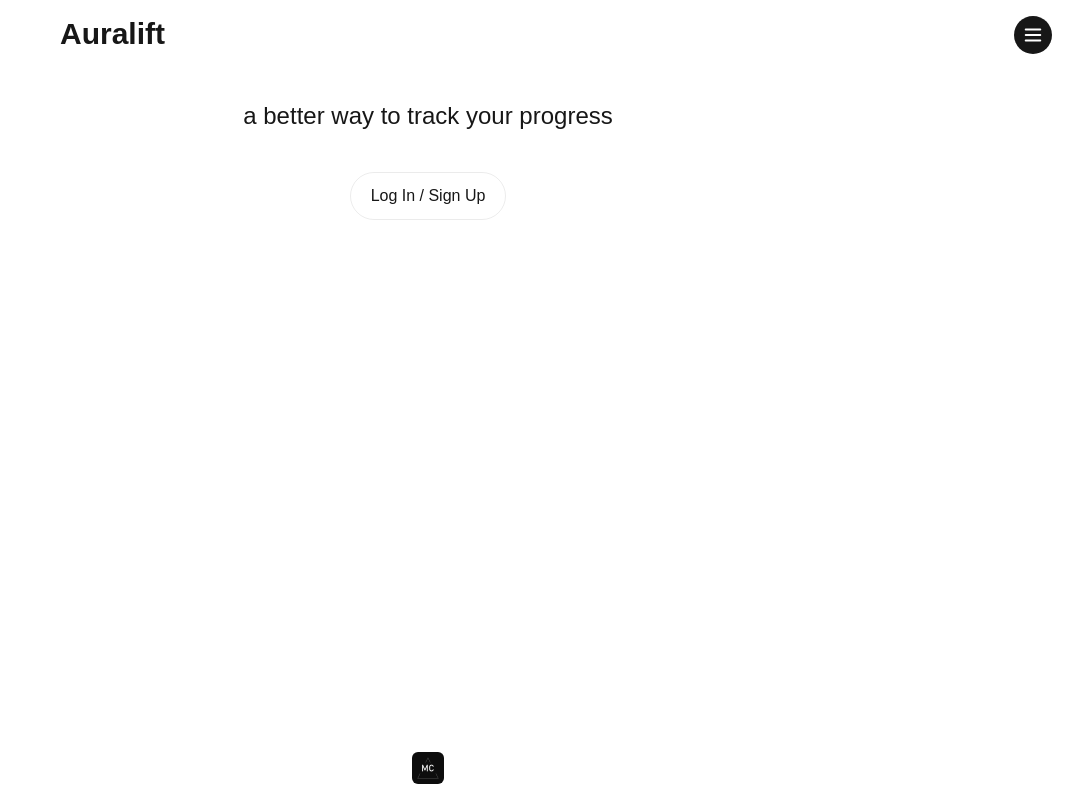
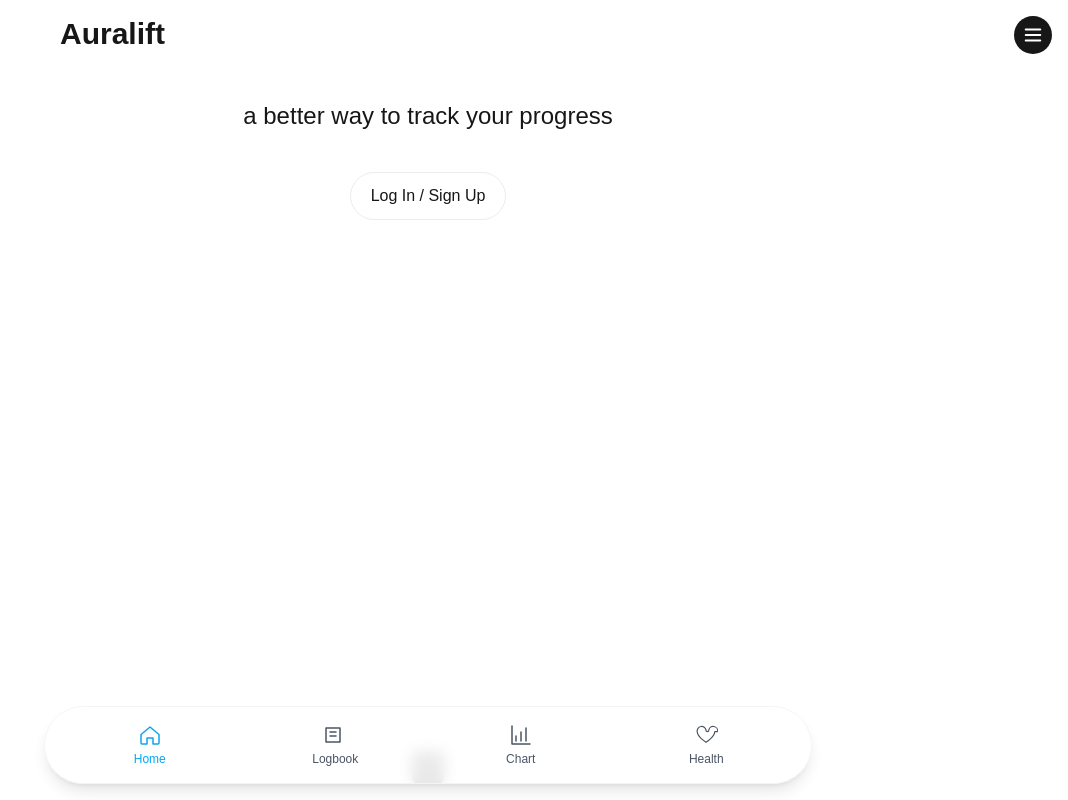
Before and after one commit to Mitchell-Conrad-20/workout-tracker, a Next.js app: page / in a window 1280 px wide. Shown: the whole page, without its empty margins (212-1280 px from the left). Built offline with nearby package versions, Linux system fonts and the light colour scheme.

Commit message:
Create BottomNav Component
Created the BottomNav component and placed it in the main layout.tsx

```diff
--- a/app/layout.tsx
+++ b/app/layout.tsx
@@ -2,6 +2,7 @@
 // import { Geist, Geist_Mono } from "next/font/google";
 import "./globals.css";
 import HamburgerMenu from '@/components/HamburgerMenu';
+import BottomNav from '@/components/BottomNav';
 import { Providers } from './providers';
 
 // const geistSans = Geist({
@@ -26,6 +27,7 @@
         <Providers>
           <HamburgerMenu />
           {children}
+          <BottomNav />
         </Providers>
       </body>
     </html>
--- /dev/null
+++ b/components/BottomNav.tsx
@@ -0,0 +1,62 @@
+"use client";
+import Link from 'next/link';
+import { usePathname } from 'next/navigation';
+import React from 'react';
+
+const IconHome = ({ active }: { active?: boolean }) => (
+  <svg width="24" height="24" viewBox="0 0 24 24" fill="none" xmlns="http://www.w3.org/2000/svg" aria-hidden>
+    <path d="M3 11.5L12 4l9 7.5V20a1 1 0 0 1-1 1h-5v-6H9v6H4a1 1 0 0 1-1-1V11.5z" stroke={active ? '#0ea5e9' : 'currentColor'} strokeWidth="1.5" strokeLinecap="round" strokeLinejoin="round"/>
+  </svg>
+);
+
+const IconLogbook = ({ active }: { active?: boolean }) => (
+  <svg width="24" height="24" viewBox="0 0 24 24" fill="none" xmlns="http://www.w3.org/2000/svg" aria-hidden>
+    <path d="M3 5h14v14H3z" stroke={active ? '#0ea5e9' : 'currentColor'} strokeWidth="1.5" strokeLinecap="round" strokeLinejoin="round"/>
+    <path d="M7 9h6" stroke={active ? '#0ea5e9' : 'currentColor'} strokeWidth="1.5" strokeLinecap="round" strokeLinejoin="round"/>
+    <path d="M7 13h6" stroke={active ? '#0ea5e9' : 'currentColor'} strokeWidth="1.5" strokeLinecap="round" strokeLinejoin="round"/>
+  </svg>
+);
+
+const IconChart = ({ active }: { active?: boolean }) => (
+  <svg width="24" height="24" viewBox="0 0 24 24" fill="none" xmlns="http://www.w3.org/2000/svg" aria-hidden>
+    <path d="M3 3v18h18" stroke={active ? '#0ea5e9' : 'currentColor'} strokeWidth="1.5" strokeLinecap="round" strokeLinejoin="round"/>
+    <path d="M7 13v5" stroke={active ? '#0ea5e9' : 'currentColor'} strokeWidth="1.5" strokeLinecap="round" strokeLinejoin="round"/>
+    <path d="M12 9v9" stroke={active ? '#0ea5e9' : 'currentColor'} strokeWidth="1.5" strokeLinecap="round" strokeLinejoin="round"/>
+    <path d="M17 5v13" stroke={active ? '#0ea5e9' : 'currentColor'} strokeWidth="1.5" strokeLinecap="round" strokeLinejoin="round"/>
+  </svg>
+);
+
+const IconHealth = ({ active }: { active?: boolean }) => (
+  <svg width="24" height="24" viewBox="0 0 24 24" fill="none" xmlns="http://www.w3.org/2000/svg" aria-hidden>
+    <path d="M20.8 8.6c0 5.2-8.8 10.6-8.8 10.6S3.2 13.8 3.2 8.6a4.4 4.4 0 0 1 8.8-1.4c0 .6.4 1.4 1.4 1.4s1.4-.8 1.4-1.4a4.4 4.4 0 0 1 8.8 1.4z" stroke={active ? '#0ea5e9' : 'currentColor'} strokeWidth="1.2" strokeLinecap="round" strokeLinejoin="round"/>
+  </svg>
+);
+
+const BottomNav: React.FC = () => {
+  const pathname = usePathname();
+
+  const items = [
+    { href: '/', label: 'Home', Icon: IconHome },
+    { href: '/logbook', label: 'Logbook', Icon: IconLogbook },
+    { href: '/chart', label: 'Chart', Icon: IconChart },
+    { href: '/health', label: 'Health', Icon: IconHealth },
+  ];
+
+  return (
+    <nav className="fixed bottom-4 left-1/2 -translate-x-1/2 z-50 w-[92%] max-w-3xl bg-white/90 dark:bg-neutral-900/90 backdrop-blur rounded-full shadow-lg border border-gray-100 dark:border-neutral-800 px-3 py-2 flex justify-between items-center">
+      {items.map((it) => {
+        const active = pathname === it.href;
+        return (
+          <Link key={it.href} href={it.href} className={`flex-1 text-center py-2 ${active ? 'text-sky-500' : 'text-gray-600 dark:text-gray-300'}`} aria-label={it.label}>
+            <div className="flex flex-col items-center justify-center gap-1">
+              <it.Icon active={active} />
+              <span className="text-xs">{it.label}</span>
+            </div>
+          </Link>
+        );
+      })}
+    </nav>
+  );
+};
+
+export default BottomNav;
```
